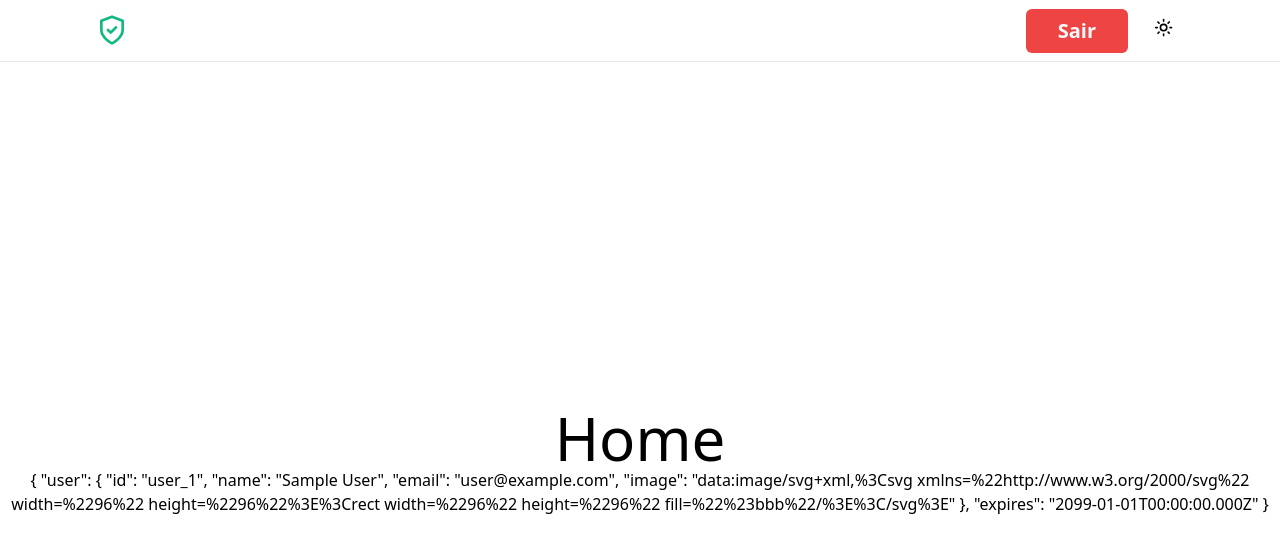
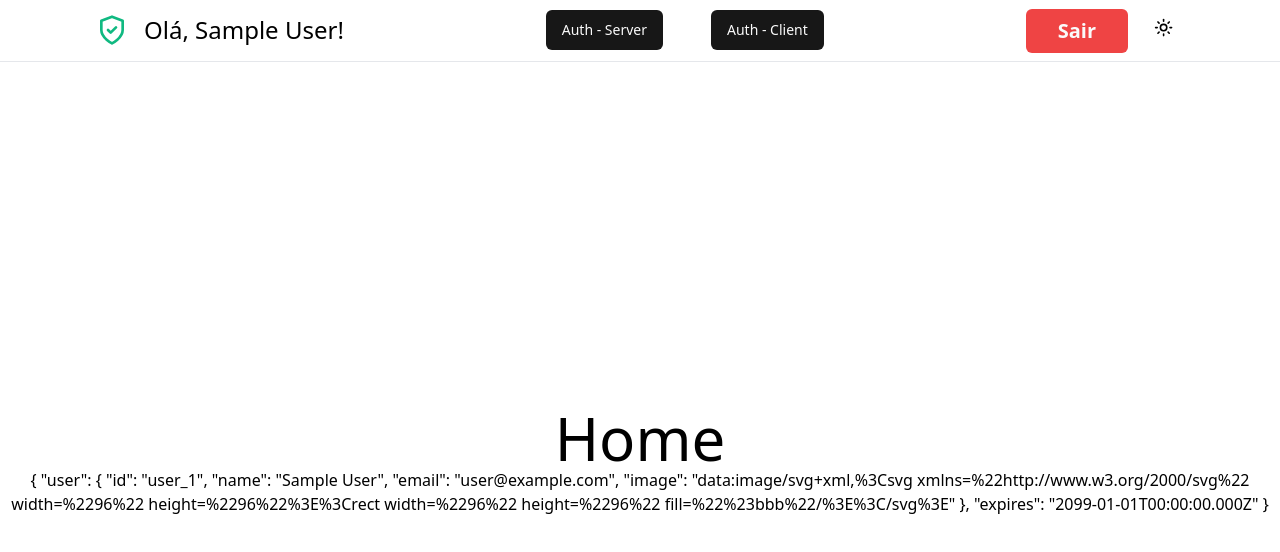
Before and after one commit to AntonioAndreDev/sistema-de-login-frontend, a Next.js app: page / in a window 1280 px wide. Shown: the top 552 px of the page. Built offline with nearby package versions, Linux system fonts and the light colour scheme; no server answers; sample sign-in values are in the browser's storage.

Commit message:
feat: inclui mensagem para usuário logado e botões no header

```diff
--- a/components/nav-bar.tsx
+++ b/components/nav-bar.tsx
@@ -10,9 +10,24 @@ const NavBar = async () => {
     return (
         <header className="flex justify-between items-center px-24 py-2 sticky top-0 z-50 border-b bg-background/95 backdrop-blur ">
             {session ? (
-                <ShieldCheck className={`${session && "text-emerald-500"}`} size={"32"} />
+                <div className="flex gap-4 items-center">
+                    <ShieldCheck className={`${session && "text-emerald-500"}`} size={"32"} />
+                    <h1 className="text-2xl">
+                        Olá, <span className="capitalize">{session.user.name}</span>!
+                    </h1>
+                </div>
             ) : (
                 <ShieldAlert className={`${!session && "text-red-500"}`} size={"32"} />
+            )}
+            {session && (
+                <nav className="text-base flex gap-12">
+                    <Button asChild>
+                        <Link href={"/"}>Auth - Server</Link>
+                    </Button>
+                    <Button asChild>
+                        <Link href={"auth-client"}>Auth - Client</Link>
+                    </Button>
+                </nav>
             )}
             <div className="flex gap-4 items-baseline">
                 {!session ? (
```
